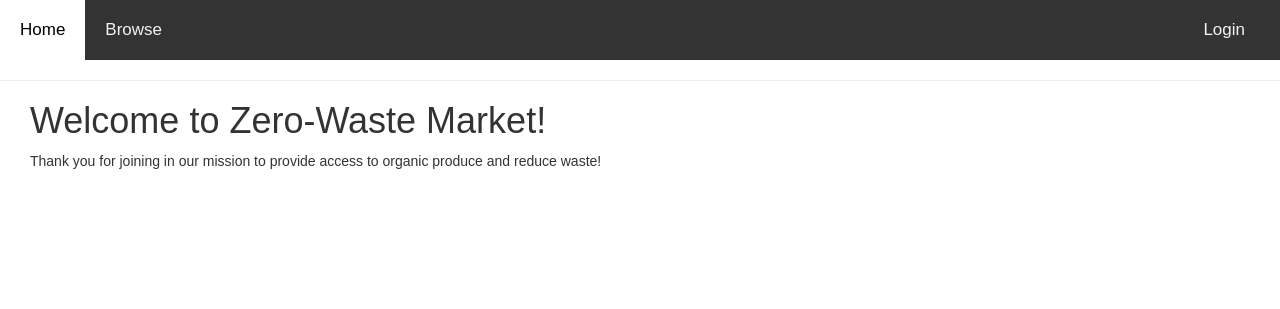
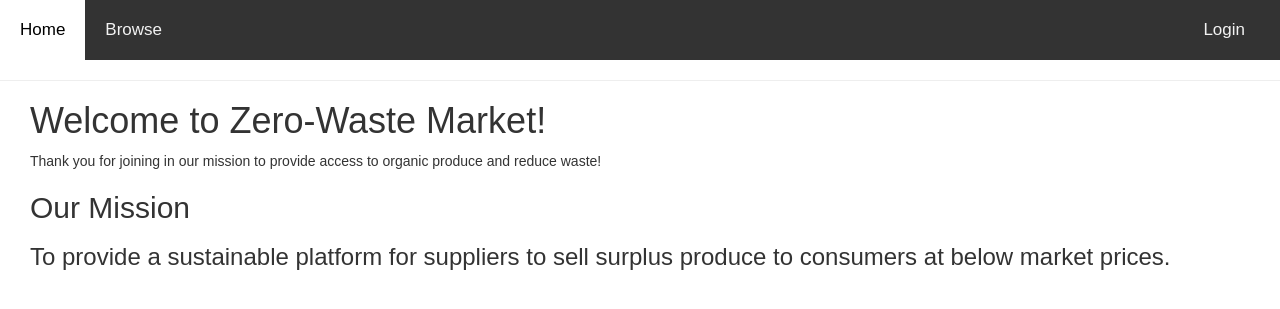
Before and after one commit to AidanD-boot/ZeroWasteMarket, a Flask app: page / in a window 1280 px wide. Shown: the top 309 px of the page. Run offline with Flask 2, Linux system fonts and the light colour scheme; some libraries are stand-ins or nearby versions.

Commit message:
Update index.html

```diff
--- a/app/templates/index.html
+++ b/app/templates/index.html
@@ -3,5 +3,7 @@
     <div style="padding-left:30px">
         <h1>Welcome to Zero-Waste Market!</h1>
         <p>Thank you for joining in our mission to provide access to organic produce and reduce waste!</p>
+        <h2>Our Mission</h2>
+        <h3>To provide a sustainable platform for suppliers to sell surplus produce to consumers at below market prices.</h3>
     </div>
 {% endblock %}
```
